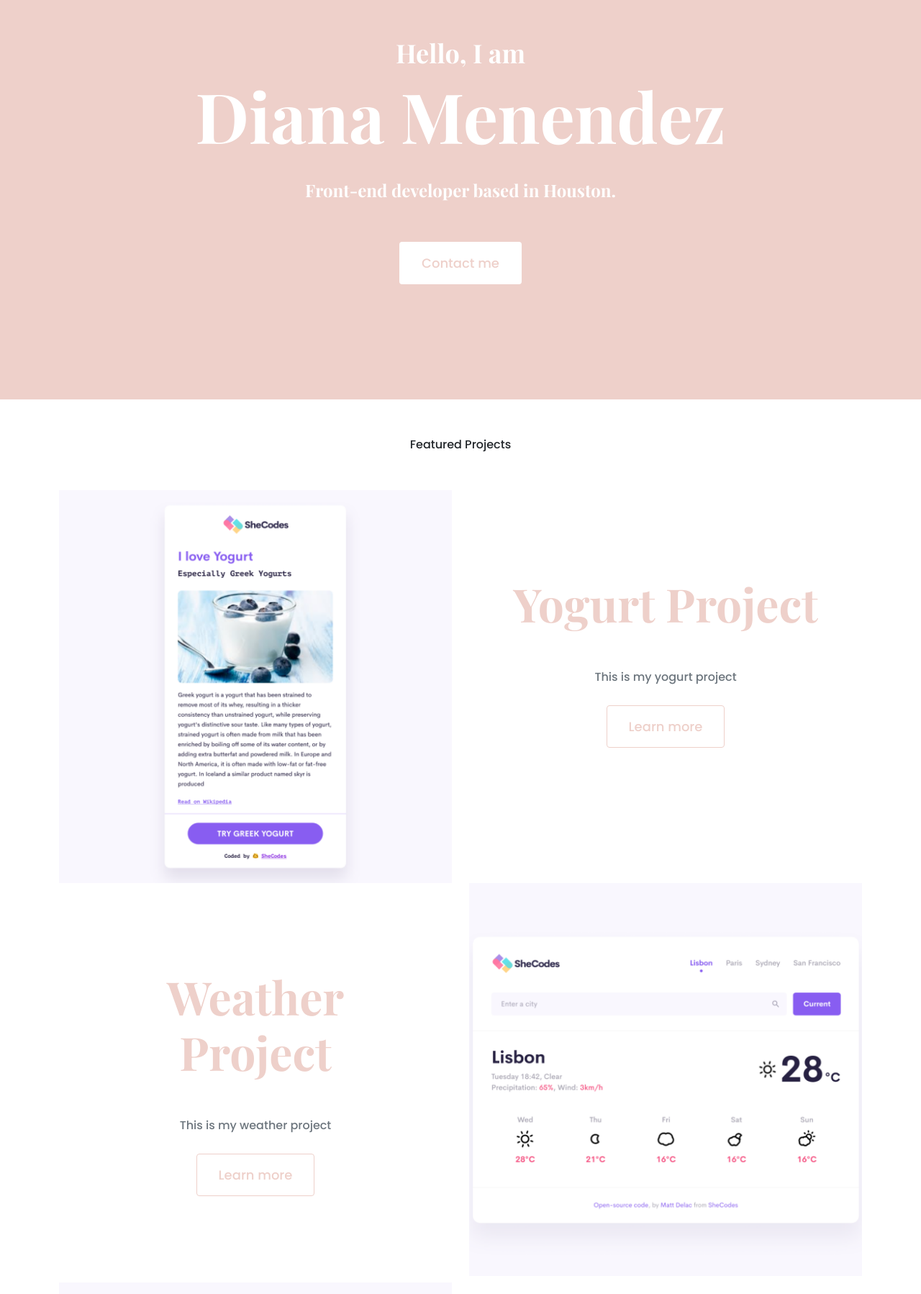
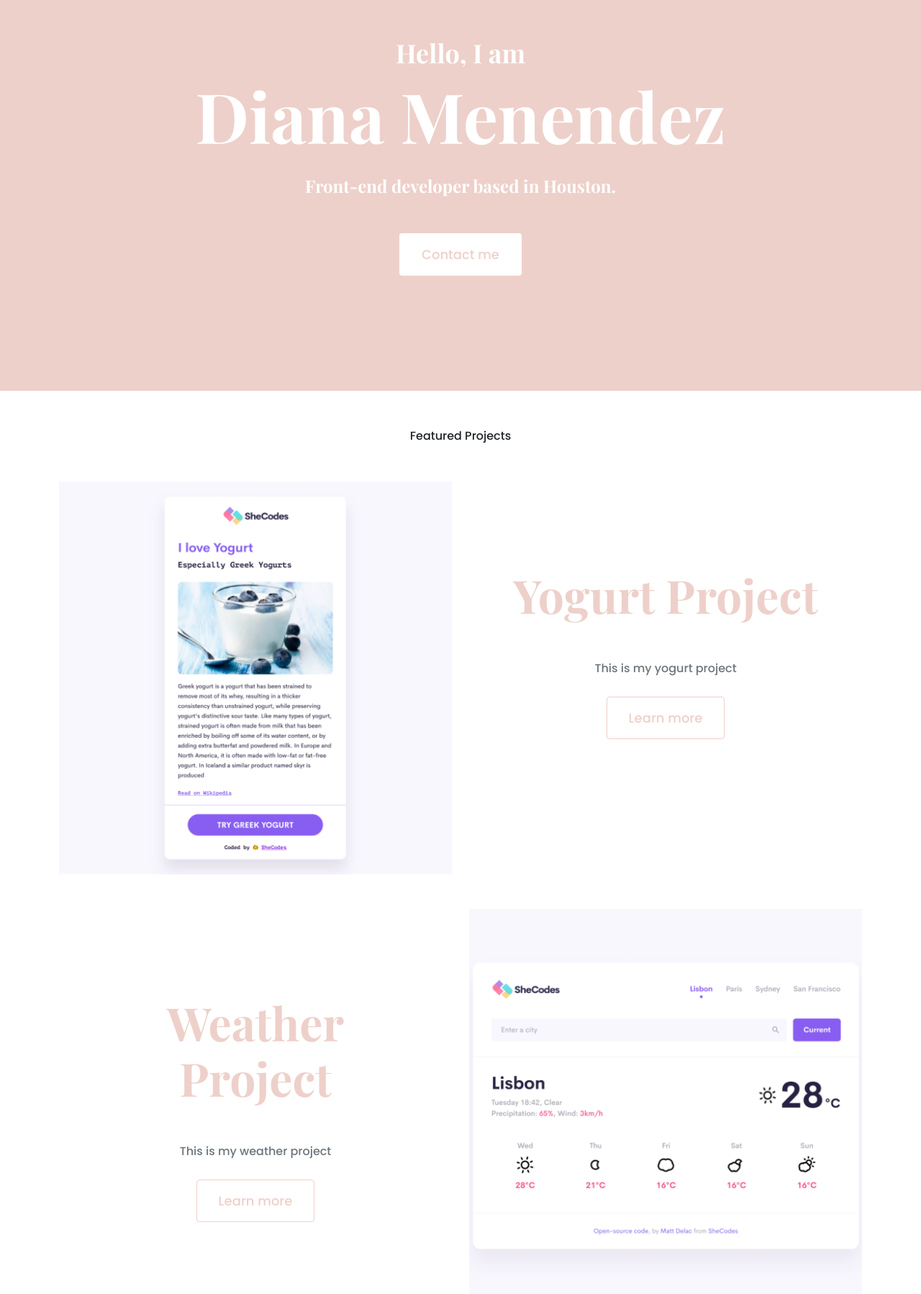
Before and after one commit to itsdianaa21/Portfolio-Project, a plain HTML site: page index.html in a window 1280 px wide. Shown: the part 102-1900 px from the top of the page at 72% size. Drawn offline with nearby package versions, Linux system fonts and the light colour scheme.

Commit message:
fixed minor details

```diff
--- a/index.html
+++ b/index.html
@@ -38,7 +38,7 @@
     </div>
     <p class="text-center m-5">Featured Projects</p>
     <div class="container">
-      <div class="row">
+      <div class="row mb-5">
         <div class="col d-none d-lg-block">
           <img src="images/yogurt.png" class="img-fluid" alt="" />
         </div>
@@ -50,7 +50,7 @@
           </div>
         </div>
       </div>
-      <div class="row">
+      <div class="row mb-5">
         <div class="col">
           <div class="project-description">
             <h2 class="mb-5">Weather Project</h2>
--- a/styles/portfolio.css
+++ b/styles/portfolio.css
@@ -53,7 +53,7 @@ p {
 .hero h2 {
   font-family: var(--heading-font-family);
   font-weight: normal;
-  line-height: 2;
+  line-height: 1.5;
   font-size: 24px;
 }
 
@@ -84,7 +84,7 @@ p {
   text-align: center;
 }
 
-@media (max-width: 900) {
+@media (max-width: 900px) {
   h1 {
     font-size: 44px;
     line-height: 2;
```
